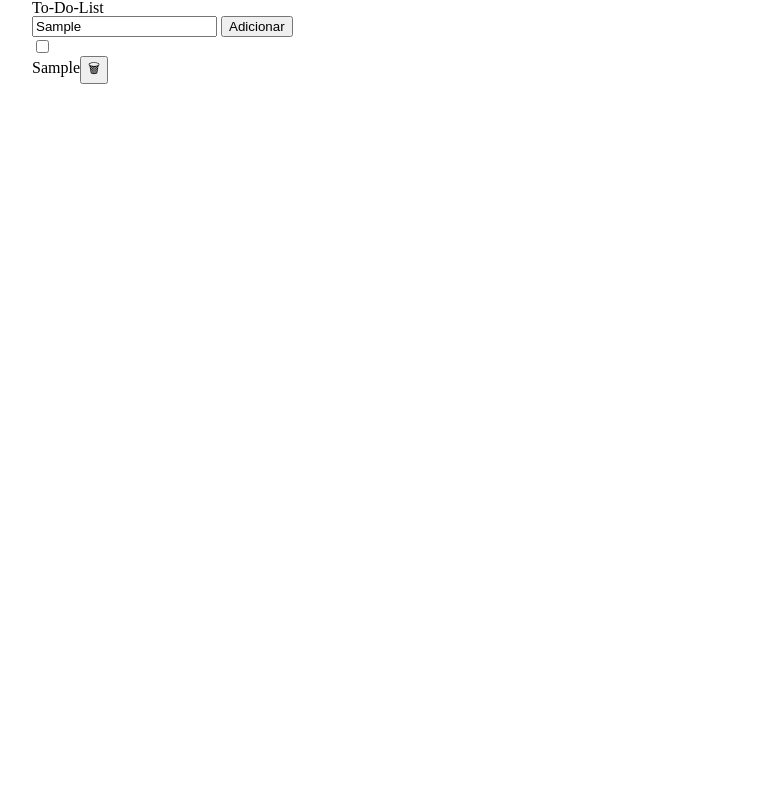
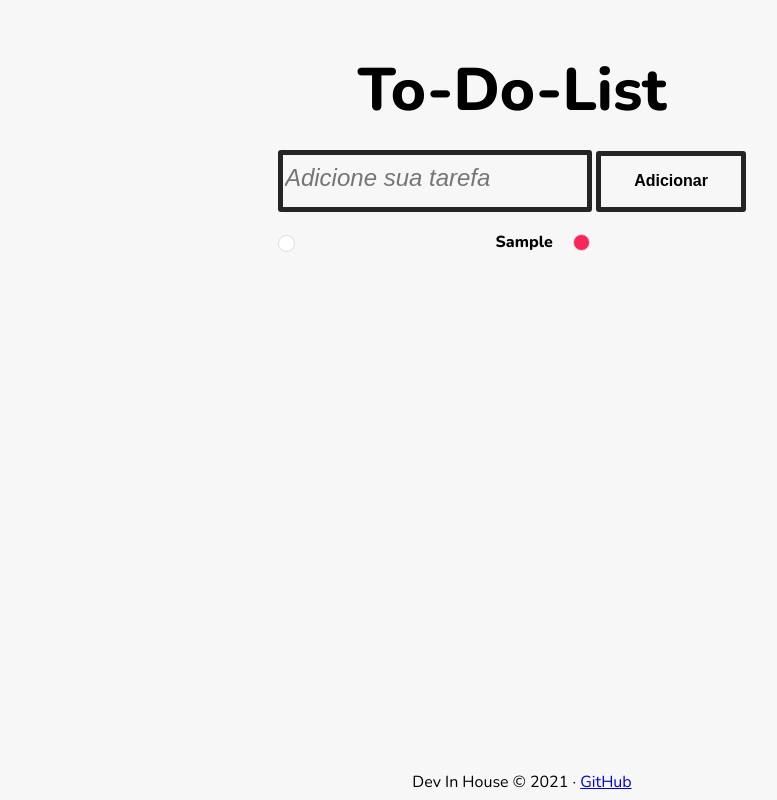
Before and after one commit to jaooLeite/to-do-list, a plain HTML site: page index.html in a window 1280 px wide. Both pictures are taken after typing "Sample" into the empty fields and a click on the button "Adicionar". Shown: the whole page, without its empty margins (128-905 px from the left). Drawn offline with nearby package versions, Linux system fonts and the light colour scheme.

Commit message:
adiciona parcimento function localStorage, adicionado CSS e favicon

```diff
--- a/index.html
+++ b/index.html
@@ -4,21 +4,37 @@
   <meta charset="UTF-8">
   <title>To-Do-List DIH</title>
   <link rel="stylesheet" href="style.css">
+  <link rel="preconnect" href="https://fonts.googleapis.com">
+  <link rel="preconnect" href="https://fonts.gstatic.com" crossorigin>
+  <link rel="shortcut icon" href="favicon/favicon.ico" />
+  <link href="https://fonts.googleapis.com/css2?family=Nunito:wght@400;600;800&display=swap" rel="stylesheet">
 </head>
 <body>
 
+  <header>
+    <h1 class="titulo">To-Do-List</h1>
+  </header>
+
   <div class="container">
-  <h1>To-Do-List</h1>
-  <form>
-    <label>
-      <input type="text" id="task" placeholder="Adicione sua tarefa" maxlength="28">
-      <button id="add">Adicionar</button>
+
+    <form onsubmit="return false;" class="form">
+      <label class="label">
+        <input class="input" type="text" id="task" placeholder="Adicione sua tarefa"
+               maxlength="20">
+        <button id="add" class="btn">Adicionar</button>
       </label>
     </form>
     <ul class="lista">
     </ul>
   </div>
 
+  <footer class="footer">
+    <p>
+      Dev In House &copy; 2021 &middot;
+      <a href="https://github.com/jaooLeite">GitHub</a>
+    </p>
+  </footer>
+
 <script src="script/script.js"></script>
 </body>
 </html>
--- a/script/script.js
+++ b/script/script.js
@@ -1,40 +1,90 @@
 const btn = document.querySelector('#add')
 const lista = document.querySelector('.lista')
 
+let tarefasLista = localStorage.getItem('tarefas');
+if(!tarefasLista) {
+  tarefasLista = []
+
+}
+else {
+  tarefasLista = JSON.parse(tarefasLista)
+}
+
+tarefasLista.forEach((tarefa) => {
+  lista.innerHTML += `
+  <div class="tarefa" data-task="${tarefa}">
+    <input type="checkbox" class="check" ${tarefa.completa ? "checked" : ""}>
+    <li class="tarefas">${tarefa.nome}<button class="deleteBtn" </button></li>
+  </div>`
+})
+
 function inserirElementos(e) {
   e.preventDefault()
-
+  //pega o valor escrito pelo usuario
   const tarefa = document.getElementById('task').value
 
-  lista.innerHTML +=
-    `
-    <div>
-      <input type="checkbox" id="check">
-      <li class="tarefas" >${tarefa}<button>🗑</button></li>
-    </div>`
+  lista.innerHTML += `
+  <div class="tarefa" data-task="${tarefa}">
+    <input type="checkbox" class="check">
+    <li class="tarefas">${tarefa}<button class="deleteBtn" ></button></li>
+  </div>`
 
+
+  //adiciona a tarefa ao array
+  tarefasLista.push({nome: tarefa, completa: false})
+
+
+  setLocalStorage(tarefasLista)
+  //seleciona o li criado
   const btn = document.querySelectorAll('.tarefas')
-  const checks = document.querySelectorAll('#check')
+  //seleciona o input criado junto do li
+  const checks = document.querySelectorAll('.check')
 
+  //faz um foreach por cada input criado, caso o usuario marque o input, ele
+  // adiciona a class line, que adiciona o text-decoration: line-through a li
   checks.forEach((check) => {
-    check.addEventListener('click', function addLineTrought(){
+    let task = check.parentElement.dataset.task
+
+    check.addEventListener('click', ()=>{
 
       check.nextElementSibling.classList.toggle('line')
 
+      tarefasLista.forEach((valor) => {
+        if (valor.nome == task) {
+          valor.completa = !valor.completa;
+        }
+      })
+
+      setLocalStorage(tarefasLista)
     })
   })
 
+  //toda vez que o usuario clicar no btn da lixeira, a tarefa vai ser removida
   btn.forEach((button)=>{
+    let task = button.parentElement.dataset.task
+    console.debug(button.dataset)
+    console.log({button})
+
     button.addEventListener('click', function removerElemento() {
+      if (!window.confirm("deseja mesmo excluir essa tarefa?")) return;
+      //remove o input
+      tarefasLista = tarefasLista.filter((valor) => valor.nome !== task)
+      setLocalStorage(tarefasLista)
 
       button.previousElementSibling.remove()
+      //remove a li
       button.remove()
-
     })
   })
 
+  document.getElementById('task').value =''
+}
+btn.addEventListener('click', inserirElementos)
 
+function setLocalStorage(valor) {
+  if (!localStorage.getItem('tarefas')) {
+    localStorage.setItem('tarefas',JSON.stringify([]));
+  }
 
+  localStorage.setItem('tarefas', JSON.stringify(valor));
 }
-
-btn.addEventListener('click', inserirElementos)
--- a/style.css
+++ b/style.css
@@ -17,6 +17,7 @@ time, mark, audio, video {
     font-size: 100%;
     font: inherit;
     vertical-align: baseline;
+    font-family: 'Nunito', sans-serif;
 }
 /* HTML5 display-role reset for older browsers */
 article, aside, details, figcaption, figure,
@@ -25,6 +26,7 @@ footer, header, hgroup, menu, nav, section {
 }
 body {
     line-height: 1;
+    background: #f7f7f7;
 }
 ol, ul {
     list-style: none;
@@ -43,13 +45,14 @@ table {
 }
 
 .container {
-    max-width: 960px;
+    max-width: 600px;
     margin: 0 auto;
 }
 
 .done {
     text-decoration: line-through;
 }
+
 
 .delete {
     display: none;
@@ -60,4 +63,117 @@ li {
 
 .line {
     text-decoration: line-through;
+    text-decoration-thickness: 1px;
 }
+
+.lista {
+    max-width: 476px;
+    margin: 0 auto;
+}
+
+
+
+.titulo{
+    text-align: center;
+    margin-top: 60px;
+    font-size: 60px;
+    font-weight: bold;
+    justify-content: center;
+}
+
+.label {
+    display: inline;
+}
+
+.input {
+    margin-top: 30px;
+    height: 50px;
+    width: 300px;
+    justify-content: center;
+    margin-bottom: 20px;
+    background: none;
+    border: 5px solid #252525;
+    border-radius: 3px;
+}
+
+.input::placeholder {
+    font-size: 24px;
+    font-style: italic;
+}
+
+.tarefa {
+    display: flex;
+    max-width: 787px;
+    margin-bottom: 10px;
+    font-size: 16px;
+    font-weight: bold;
+    justify-content: space-between;
+}
+
+.tarefas {
+    display: flex;
+    margin-top: 2px;
+    align-items: flex-start;
+}
+
+.check {
+    width: 1.3em;
+    height: 1.3em;
+    background-color: white;
+    border-radius: 50%;
+    vertical-align: middle;
+    border: 1px solid #ddd;
+    appearance: none;
+    -webkit-appearance: none;
+    outline: none;
+    cursor: pointer;
+    margin-right: 20px;
+}
+
+.check:checked {
+    background-color: #50C878;
+
+}
+
+.deleteBtn {
+    width: 1.3em;
+    height: 1.3em;
+    border-radius: 50%;
+    vertical-align: middle;
+    border: 1px solid #ddd;
+    appearance: none;
+    -webkit-appearance: none;
+    outline: none;
+    cursor: pointer;
+    margin-right: 160px;
+    margin-left: 20px;
+    background: #f9265e;
+}
+
+.deleteBtn:hover {
+    background: #f9265e;
+}
+.btn {
+    height: 61px ;
+    width: 150px;
+    border: 5px solid #252525;
+    background: none;
+    font-size: 16px;
+    font-weight: bold;
+    padding: 2px 0 4px 0;
+    border-radius: 3px;
+}
+
+.form {
+    display: flex;
+    justify-content: center;
+    transform: translate3d(-30px);
+}
+
+.footer {
+    position: fixed;
+    bottom: 0;
+    width: 100%;
+    text-align: center;
+    padding: 10px;
+}
```
Also changed, not shown: favicon/favicon.ico (added). Lines whose indentation alone changed are shown as unchanged.
